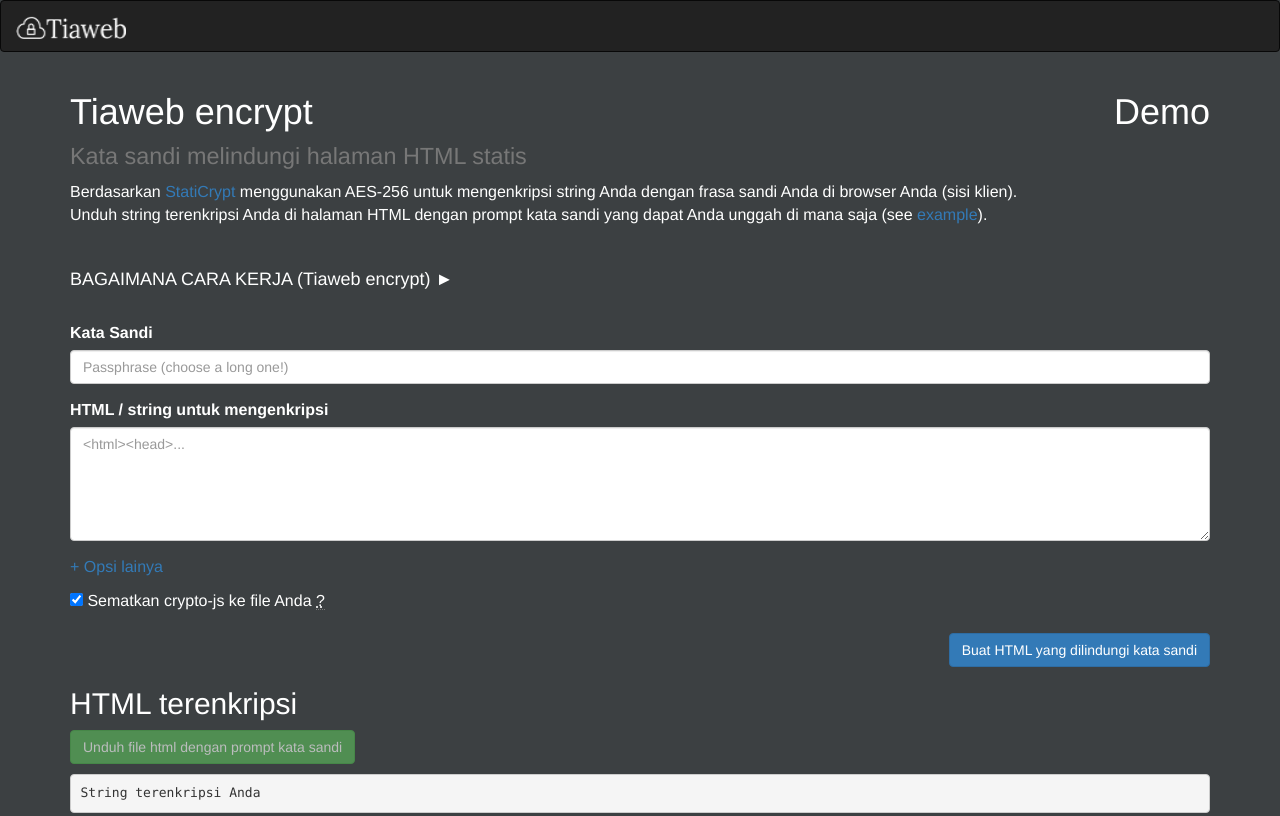
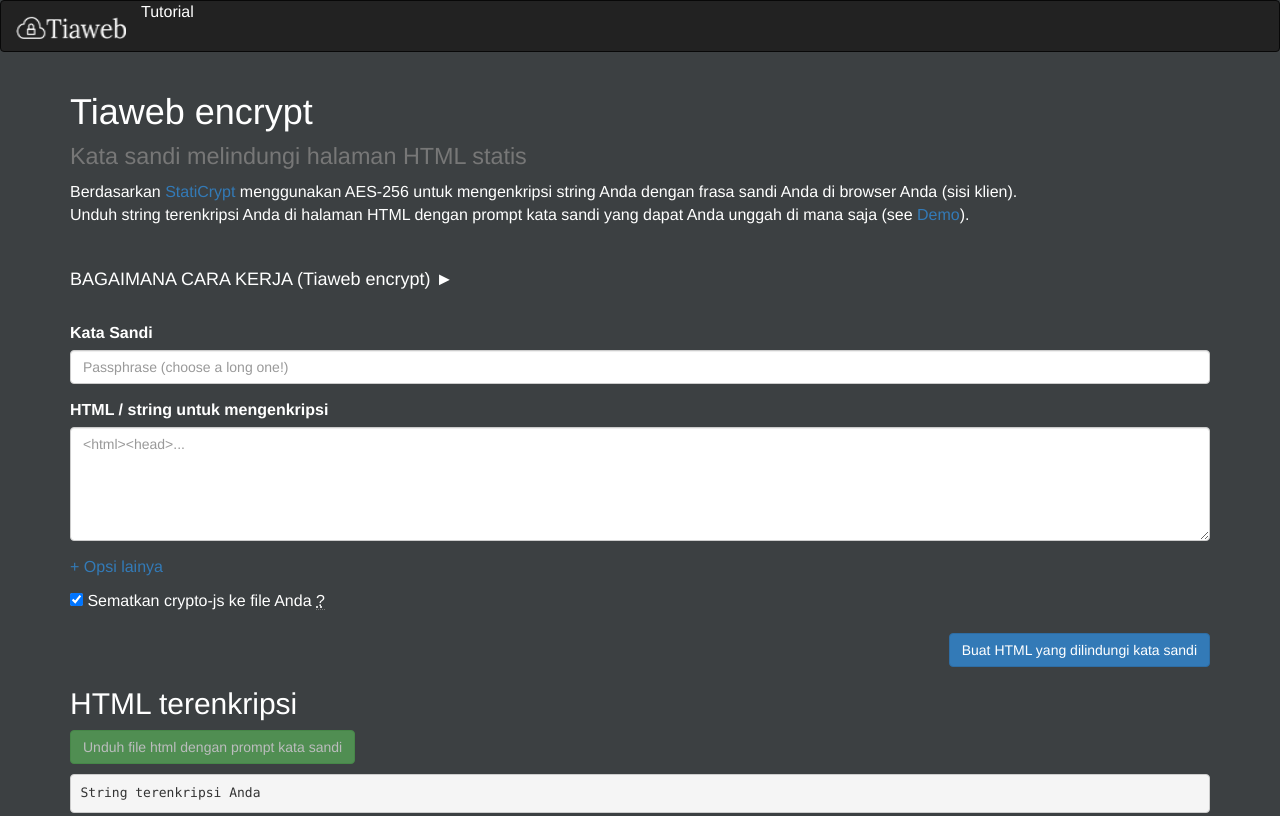
Before and after one commit to tiaweb/encrypt, a plain HTML site: page index.html in a window 1280 px wide. Shown: the top 816 px of the page. Drawn offline with nearby package versions, Linux system fonts and the light colour scheme; a script that the page names is missing.

Commit message:
Update index.html

```diff
--- a/index.html
+++ b/index.html
@@ -42,6 +42,9 @@
       <a class="navbar-brand" href="#">
         <img alt="Brand" src="https://tiaweb.github.io/encrypt/icons.png"width="110" height="23">
       </a>
+        <div class="pull-right">
+                    Tutorial
+                </div>
     </div>
   </div>
 </nav>
@@ -50,9 +53,7 @@
         <div class="col-xs-12">
             <h1>
                 Tiaweb encrypt
-                <div class="pull-right">
-                    Demo
-                </div>
+
                 <br>
                 <small>Kata sandi melindungi halaman HTML statis</small>
             </h1>
@@ -60,7 +61,7 @@
                 Berdasarkan <a href="https://github.com/brix/crypto-js">StatiCrypt</a> menggunakan AES-256 untuk mengenkripsi string Anda dengan frasa sandi Anda di browser Anda (sisi klien).
 <br/>
 Unduh string terenkripsi Anda di halaman HTML dengan prompt kata sandi yang dapat Anda unggah di mana saja  (see <a
-                    target="_blank" href="example.html">example</a>).
+                    target="_blank" href="example.html">Demo</a>).
             </p>
 
 
@@ -69,7 +70,7 @@
             <h4><a class="no-style" id="toggle-concept" href="#">BAGAIMANA CARA KERJA (Tiaweb encrypt) ►</a></h4>
             <div id="concept" class="hidden">
 
-                    <b class="text-danger"><p>Disclaimer</b></font> jika Anda memiliki data perbankan ekstra sensitif, Anda mungkin harus menggunakan sesuatu yang lain!</p>
+                    <b class="text-danger"><p>Disclaimer</b></font> jika Anda memiliki data dengan ekstra sensitif, Anda mungkin harus menggunakan sesuatu yang lain!</p>
 <br><p>
 Tiaweb encrypt menghasilkan halaman statis, kata sandi terlindungi yang dapat didekripsi di browser: cukup kirim atau unggah halaman yang dihasilkan ke tempat yang menyajikan konten statis (misalnya halaman Html) dan Anda selesai: javascript akan meminta pengguna untuk kata sandi, dekripsi halaman dan muat HTML Anda.</p><br/>
 <p>
```
